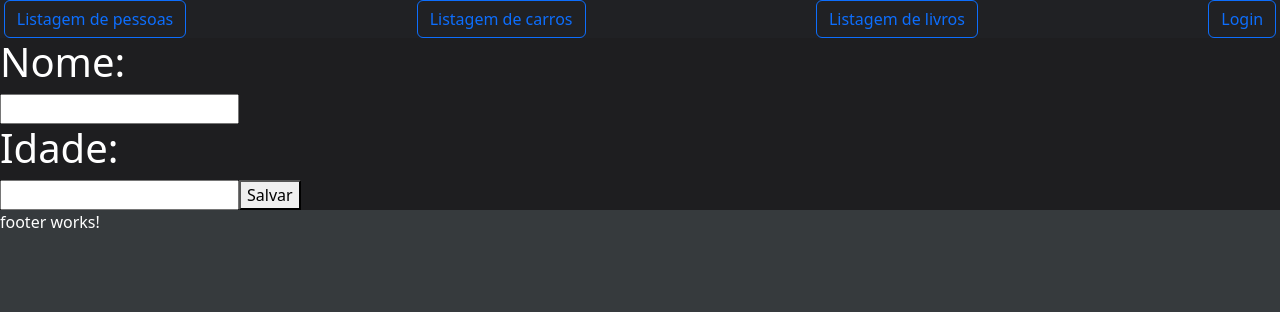
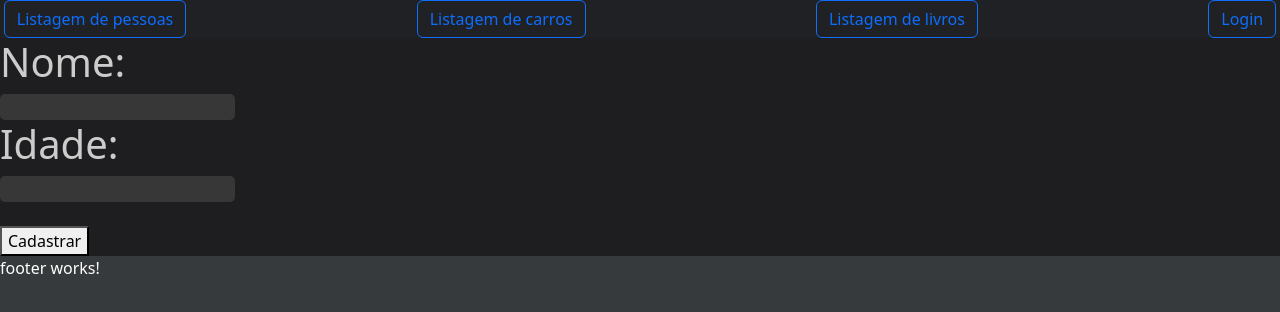
Before and after one commit to AndreiBack/PessoaAngular, an Angular app: page /admin/pessoas/novo in a window 1280 px wide. Shown: the top 312 px of the page. Built offline with nearby package versions, Linux system fonts and the light colour scheme.

Commit message:
Todos os cadastros feitos e edição de pessoa completo

```diff
--- a/src/app/carro/carrosdetails/carrosdetails.component.css
+++ b/src/app/carro/carrosdetails/carrosdetails.component.css
@@ -0,0 +1,9 @@
+.cadastro{
+    background-color: rgb(30, 30, 32);
+    color: rgb(204, 204, 204);
+}
+input{
+    background-color: rgb(55, 55, 56);
+    border-style: none;
+    border-radius: 5px ;
+}
--- a/src/app/livro/livrosdetails/livrosdetails.component.css
+++ b/src/app/livro/livrosdetails/livrosdetails.component.css
@@ -0,0 +1,9 @@
+.cadastro{
+    background-color: rgb(30, 30, 32);
+    color: rgb(204, 204, 204);
+}
+input{
+    background-color: rgb(55, 55, 56);
+    border-style: none;
+    border-radius: 5px ;
+}
--- a/src/app/pessoa/pessoas-list/pessoas-list.component.css
+++ b/src/app/pessoa/pessoas-list/pessoas-list.component.css
@@ -11,6 +11,7 @@ table, th, td{
     font-weight: 500;
     font-family: 'Poppins', sans-serif;
 }
+
 p{
   font-size: 2vw;
   font-weight: 500;
@@ -23,6 +24,7 @@ p{
   gap: 25vw;
   text-align: center;
 }
+
 div.modal-header,div.modal-body,div.modal-footer{
   background-color: rgb(30, 30, 32);
 }
--- a/src/app/pessoa/pessoas-list/pessoas-list.component.html
+++ b/src/app/pessoa/pessoas-list/pessoas-list.component.html
@@ -1,49 +1,70 @@
 <div class="tudo">
     <div>
+        <p>Todas as Pessoas</p>
+        <table>
+            <tr>
+              <th>Nome</th>
+              <th>Idade</th>
+              <th> <button class="btn btn-outline-primary" (click)="abrirModal(abc)" >+</button> </th>
+            </tr>
+            <tr *ngFor="let pessoa of lista">
+              <td>{{pessoa.nome}}</td>
+              <td>{{pessoa.idade}}</td>
+              <td>
+                <button class="btn btn-outline-primary" (click)="abrirModalEditar(editar, pessoa)">🖋️</button>
+              </td>
+            </tr>
+          </table>
+</div>
+<div>
 <p>Pessoas mais de 30 anos</p>
 <table>
     <tr>
-        <th>Nome</th>
-        <th>Idade</th>
+      <th>Nome</th>
+      <th>Idade</th>
+      <th> <button class="btn btn-outline-primary" (click)="abrirModal(abc)" >+</button> </th>
     </tr>
+    <tr *ngFor="let pessoa of lista">
+      <td *ngIf="pessoa.idade > 30">{{pessoa.nome}}</td>
+      <td *ngIf="pessoa.idade > 30">{{pessoa.idade}}</td>
+      <td *ngIf="pessoa.idade > 30">
+        <button class="btn btn-outline-primary" (click)="abrirModalEditar(editar, pessoa)">🖋️</button>
+      </td>
+    </tr>
+  </table>
 
-    <tr *ngFor="let pessoa of lista">
-        <td scope="col"*ngIf="pessoa.idade>30">{{pessoa.nome}}</td>
-        <td scope="col"*ngIf="pessoa.idade>30">{{pessoa.idade}}</td>
-    </tr>
+ </div>
 
-</table>
-</div>
-<div>
-<p>Todas as pessoas</p>
-<table>
-    <tr>
-        <th>Nome</th>
-        <th>Idade</th>
-    </tr>
-
-<tr *ngFor="let pessoa of lista">
-    <td scope="col">{{pessoa.nome}}</td>
-    <td scope="col">{{pessoa.idade}}</td>
-</tr>
-</table>
-</div>
-</div>
-<button (click)="abrirModal(abc)" >Nova pessoa</button>
-
+ </div>
 
 
 <ng-template #abc let-modal>
 	<div class="modal-header">
-		<h4 class="modal-title">Modal title</h4>
+		<h4 class="modal-title">Cadastrar</h4>
 		<button type="button" class="btn-close" aria-label="Close" (click)="modal.dismiss('Cross click')"></button>
 	</div>
 	<div class="modal-body">
 
-        <app-pessoasdetails (retorno)="addNaLista($event)" ></app-pessoasdetails>
+        <app-pessoasdetails (salvarPessoa)="addNaLista($event)" ></app-pessoasdetails>
 
 	</div>
 	<div class="modal-footer">
 		<button type="button" class="btn btn-light" (click)="modal.close('Close click')">Close</button>
 	</div>
 </ng-template>
+
+
+<ng-template #editar let-modal>
+    <div class="modal-header">
+      <h4 class="modal-title">Editar</h4>
+      <button type="button" class="btn-close" aria-label="Close" (click)="modal.dismiss('Cross click')"></button>
+    </div>
+    <div class="modal-body">
+
+        <app-pessoasdetails (salvarPessoa)="edit($event)" ></app-pessoasdetails>
+
+    </div>
+    <div class="modal-footer">
+      <button type="button" class="btn btn-light" (click)="modal.close('Close click')">Close</button>
+    </div>
+  </ng-template>
--- a/src/app/pessoa/pessoas-list/pessoas-list.component.ts
+++ b/src/app/pessoa/pessoas-list/pessoas-list.component.ts
@@ -9,6 +9,8 @@ import { NgbModal } from '@ng-bootstrap/ng-bootstrap';
 })
 export class PessoasListComponent {
   lista:Pessoa[] = [];
+  pessoaEditavel: Pessoa = new Pessoa();
+
   modalService = inject(NgbModal);
 
   constructor(){
@@ -67,9 +69,24 @@ export class PessoasListComponent {
     this.modalService.open(abc, { size: 'lg' });
   }
 
+  abrirModalEditar(editar:any, pessoa:Pessoa){
+    this.pessoaEditavel = pessoa;
+    this.modalService.open( editar, { size: 'lg' });
+  }
+
   addNaLista(pessoa: Pessoa){
     this.lista.push(pessoa);
     this.modalService.dismissAll();
   }
 
+
+  edit(pessoaEditada: Pessoa) {
+    const index = this.lista.findIndex(p => p === this.pessoaEditavel);
+    if (index !== -1) {
+      this.lista[index] = pessoaEditada;
+      this.pessoaEditavel = new Pessoa();
+    }
+    this.modalService.dismissAll();
+  }
+
 }
--- a/src/app/pessoa/pessoasdetails/pessoasdetails.component.css
+++ b/src/app/pessoa/pessoasdetails/pessoasdetails.component.css
@@ -1,3 +1,11 @@
 .cadastro{
     background-color: rgb(30, 30, 32);
+    color: rgb(204, 204, 204);
 }
+input{
+    background-color: rgb(55, 55, 56);
+    border-style: none;
+    border-radius: 5px ;
+    color: white;
+    font-weight: 500;
+}
--- a/src/app/pessoa/pessoasdetails/pessoasdetails.component.html
+++ b/src/app/pessoa/pessoasdetails/pessoasdetails.component.html
@@ -1,10 +1,12 @@
 <div class="cadastro">
+    <h1>Nome:</h1>
+    <input type="text" [(ngModel)]="pessoaEditavel.nome" />
 
-<h1>Nome:</h1>
-<input type="text" [(ngModel)]="pessoa.nome" />
-
-<h1>Idade:</h1>
-<input type="number" [(ngModel)]="pessoa.idade" />
-
-<button (click)="salvar()">Salvar</button>
-</div>
+    <h1>Idade:</h1>
+    <input type="number" [(ngModel)]="pessoaEditavel.idade" />
+  <br><br>
+    <button (click)="salvar()">
+      {{ pessoaEditavel.id ? 'Editar' : 'Cadastrar' }}
+    </button>
+    <button *ngIf="pessoaEditavel.id" (click)="limpar()">Cancelar</button>
+  </div>
--- a/src/app/pessoa/pessoasdetails/pessoasdetails.component.ts
+++ b/src/app/pessoa/pessoasdetails/pessoasdetails.component.ts
@@ -1,4 +1,4 @@
-import { Component, EventEmitter, Output, inject } from '@angular/core';
+import { Component, EventEmitter, Input, Output, inject } from '@angular/core';
 import { ActivatedRoute } from '@angular/router';
 import { Pessoa } from '../pessoa';
 
@@ -9,20 +9,18 @@ import { Pessoa } from '../pessoa';
 })
 export class PessoasdetailsComponent {
 
-  roteador = inject(ActivatedRoute);
-  pessoa: Pessoa = new Pessoa();
+  @Input() pessoaEditavel: Pessoa = new Pessoa();
 
-  @Output() retorno = new EventEmitter<Pessoa>();
+  @Output() salvarPessoa = new EventEmitter<Pessoa>();
 
+  constructor() {}
 
-  constructor(){
-    let id = this.roteador.snapshot.paramMap.get('id');
-    console.log(id);
+  salvar() {
+    this.salvarPessoa.emit(this.pessoaEditavel);
+    this.pessoaEditavel = new Pessoa();
   }
 
-
-  salvar(){
-    this.retorno.emit(this.pessoa);
+  limpar() {
+    this.pessoaEditavel = new Pessoa();
   }
-
 }
```
